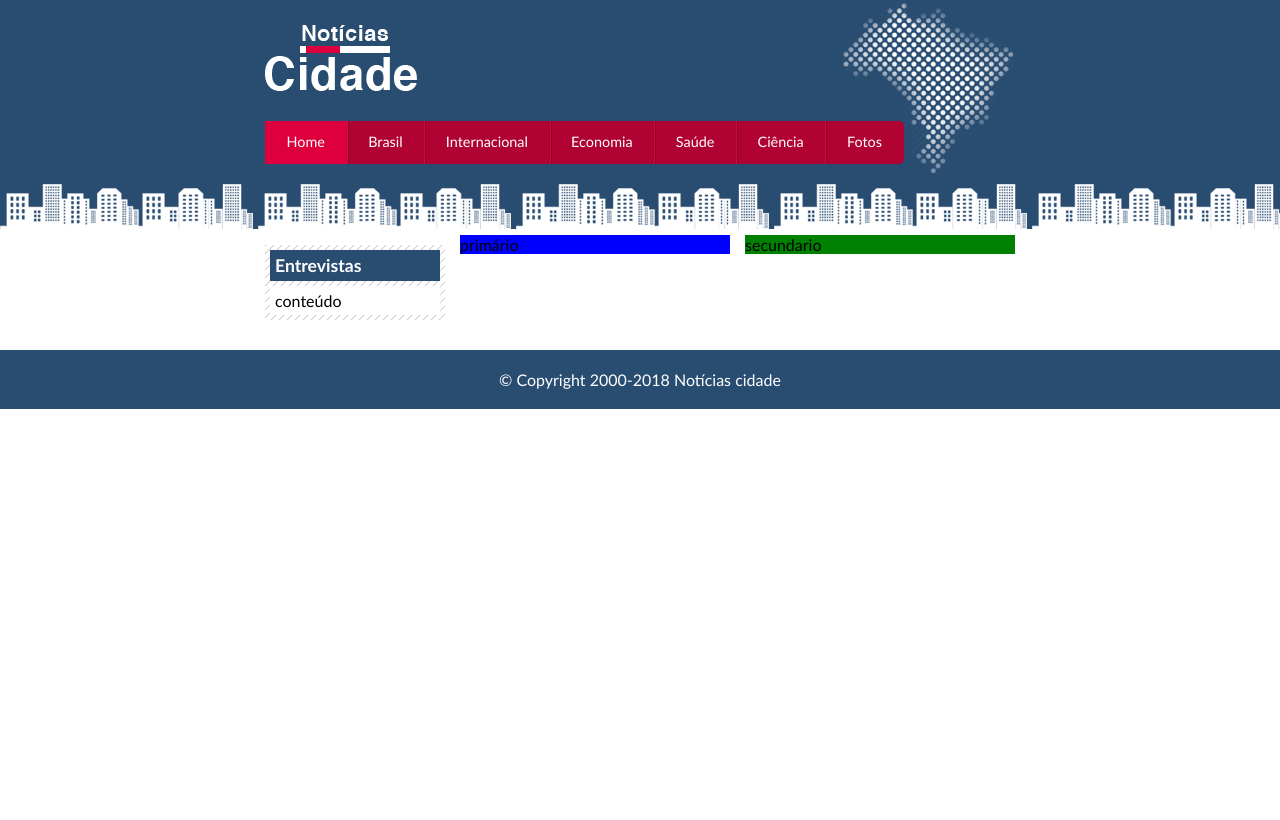
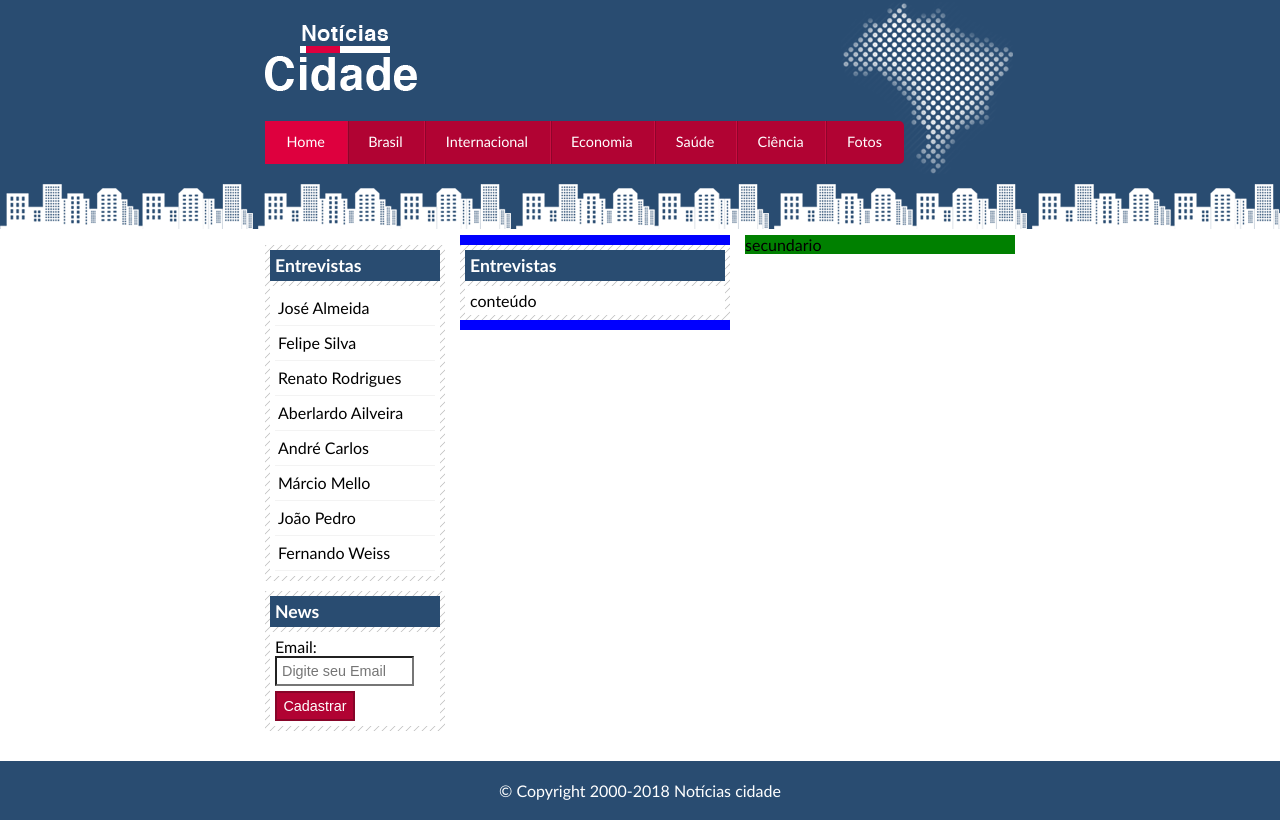
Before and after one commit to renanpablo717/projeto-noticias-cidade, a plain HTML site: page index.html in a window 1280 px wide. Drawn offline with Linux system fonts and the light colour scheme.

Commit message:
modificando menu lateral e adicionando email

```diff
--- a/css/estilo.css
+++ b/css/estilo.css
@@ -140,8 +140,47 @@ h2{
     padding: 5px;
     margin-top: 5px;
 }
+/*Formatar menus Laterais*/
+#lateral ul a{
+    font-size: 1em;
+    font-weight: 550;
+    padding: 3px;
+    display: block;
+    line-height: 28px;
+    color: #000;
+    text-decoration: none;
+    border-bottom: 1px solid #f3f3f3;
 
+}
 
+#lateral ul a:hover{
+    background: #f9f9f9 url(../imagens/marcador.png) no-repeat left center;
+    padding-left: 20px;
+    color: #a1a1a1;
+    transition: 0.5s;
+}
+
+label{
+    display: block;
+    cursor: pointer;
+}
+
+input.submit{
+    width: 80px;
+    color: #fff;
+    background-color: #b10333;
+    border: 2px solid #870529;
+    margin-top: 5px;
+}
+
+input{
+    padding: 5px;
+    width: 125px;
+    font-size: 0.9em;
+    background-color: #fff;
+}
+
+/*rodape*/
 #container-rodape{
     background: #294c71;
     padding: 20px;
--- a/index.html
+++ b/index.html
@@ -51,7 +51,13 @@
         <main id="conteudo">
 
             <article id="primario">
-                primário
+                <div class="caixa">
+                    <h2>Entrevistas</h2>
+
+                    <div class="caixa-conteudo">
+                        conteúdo
+                    </div>
+                </div>
             </article>
 
             <article id="secundario">
@@ -64,7 +70,34 @@
                     <h2>Entrevistas</h2>
 
                     <div class="caixa-conteudo">
-                        conteúdo
+                        <ul>
+                            <li><a href="">José Almeida</a></li>
+                            <li><a href="">Felipe Silva</a></li>
+                            <li><a href="">Renato Rodrigues</a></li>
+                            <li><a href="">Aberlardo Ailveira</a></li>
+                            <li><a href="">André Carlos</a></li>
+                            <li><a href="">Márcio Mello</a></li>
+                            <li><a href="">João Pedro</a></li>
+                            <li><a href="">Fernando Weiss</a></li>
+                        </ul>
+                    </div>
+                </div>
+
+                <div class="caixa">
+                    <h2>News</h2>
+
+                    <div class="caixa-conteudo">
+
+                        <form>
+                            <div>
+                                <label for="email">Email:</label>
+                                <input type="text" name="email" id="email" placeholder="Digite seu Email">
+                            </div>
+                            <div>
+                                <input class="submit" type="submit" value="Cadastrar">
+                            </div>
+                        </form>
+
                     </div>
                 </div>
             </aside>
```
